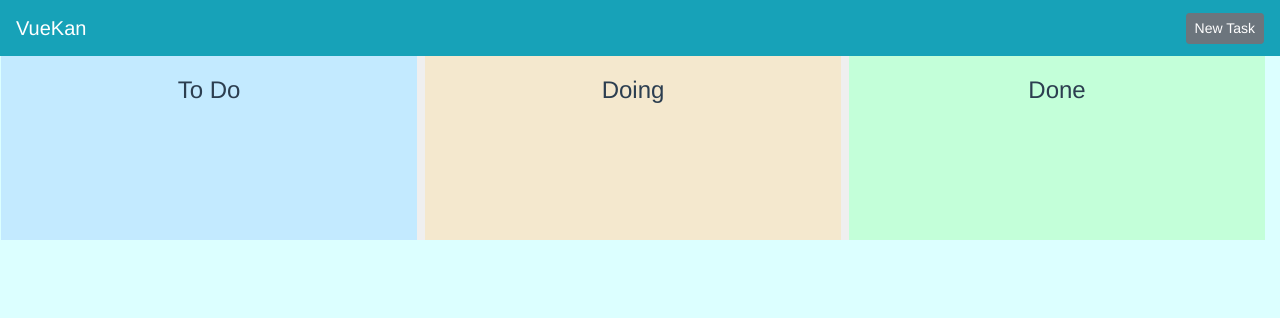
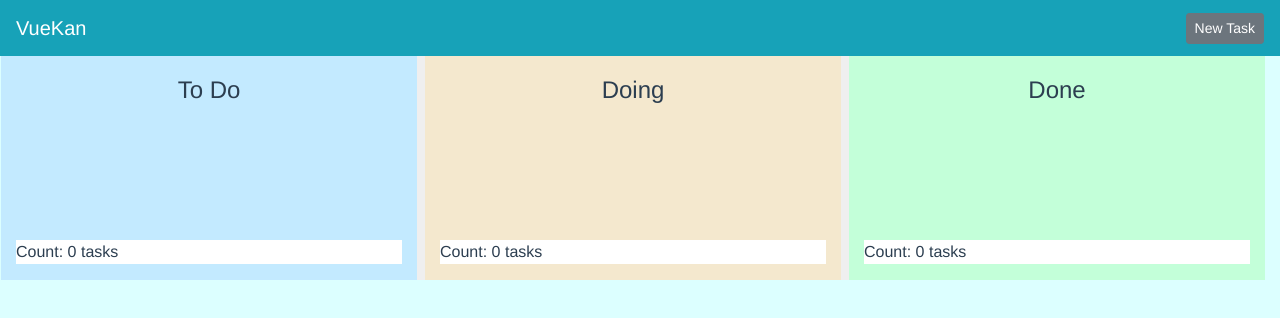
Before and after one commit to hakuamesan/VueKan, a Vue app: page / in a window 1280 px wide. Shown: the top 318 px of the page. Built offline with nearby package versions, Linux system fonts and the light colour scheme.

Commit message:
added counter for each tasks

```diff
--- a/src/components/TaskStatus.vue
+++ b/src/components/TaskStatus.vue
@@ -10,6 +10,7 @@
         @remove-task="removeTask(index)"
         ></Task>
     </draggable>
+    <div id="counter"> Count: {{ getCount() }} tasks </div>
   </div>
 </template>
 
@@ -26,6 +27,10 @@ export default{
   components: {
     draggable,
     Task
+  },
+  data(){
+    return {
+    }
   },
   computed: {
      tasks: {
@@ -56,13 +61,16 @@ export default{
         taskIndex
       })
     },
-  updateTask: function(taskIndex, { taskName, taskDescription}) {
+    updateTask: function(taskIndex, { taskName, taskDescription}) {
       this.$store.commit('updateTask', {
         columnIndex: this.columnIndex,
         taskIndex,
         taskName,
         taskDescription
       })
+    },
+    getCount(){
+      return this.$store.state.columns[this.columnIndex].tasks.length
     }
 
   }
@@ -74,4 +82,11 @@ export default{
   font-style: bold;
   font-size: 1.5rem;
 }
+
+#counter {
+  background-color: white;
+  margin-top: 1rem;
+  text-align: left;
+
+}
 </style>
```
